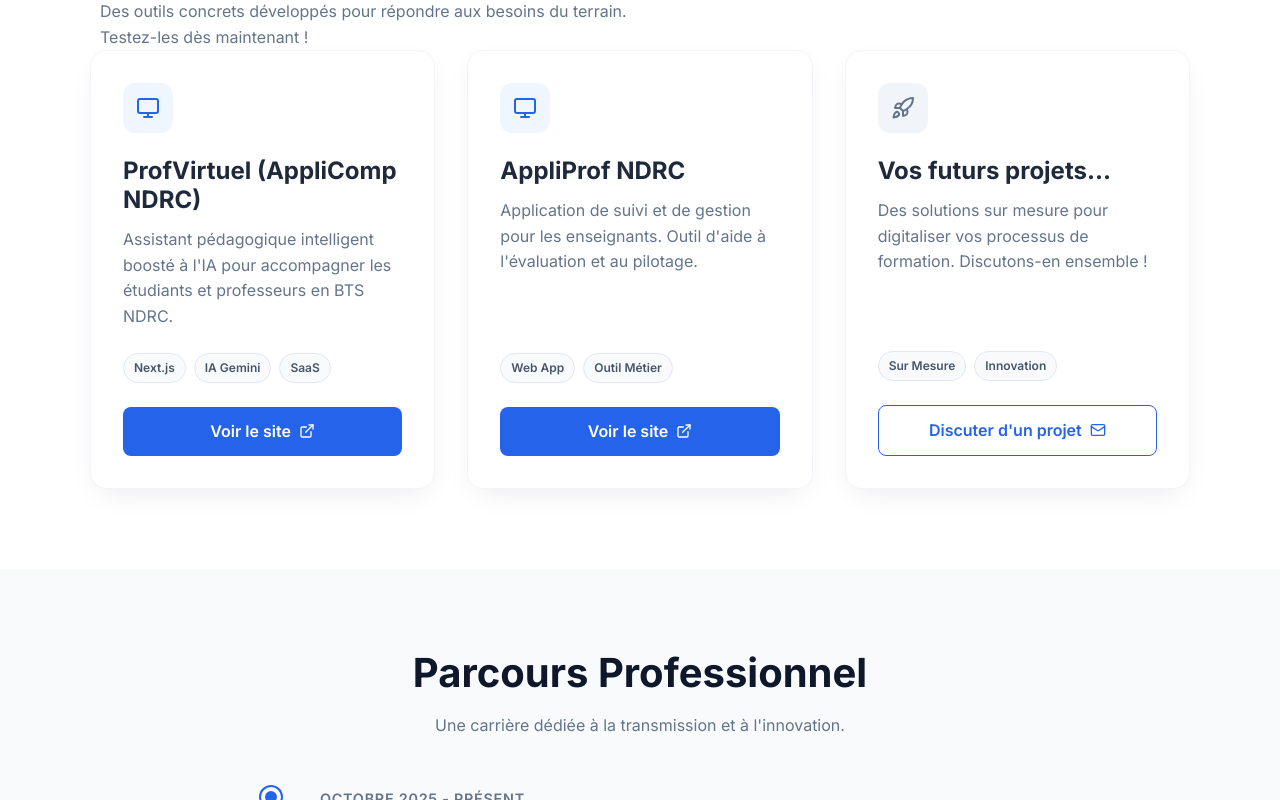
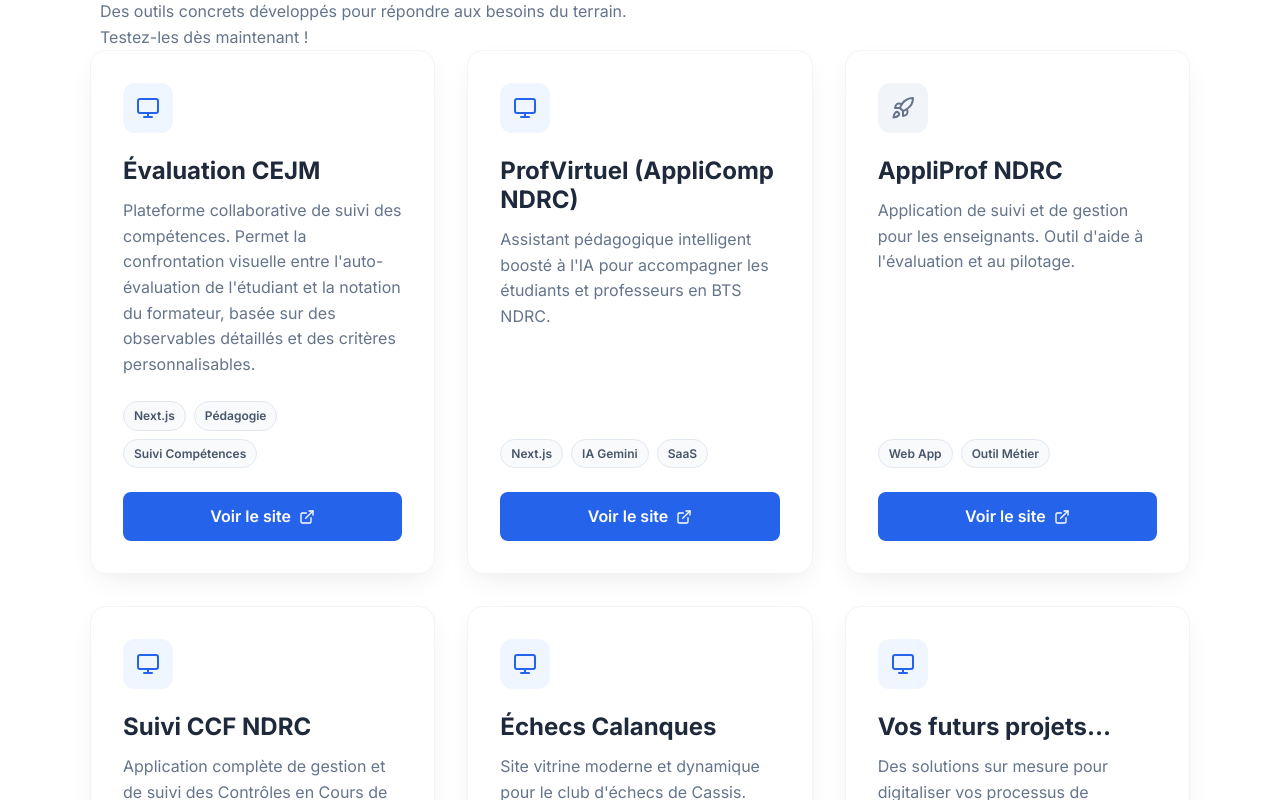
Before and after one commit to jgiraudeau/portfolio-jacques, a Next.js app: page / in a window 1280 px wide. Shown: the part 2000-2800 px from the top of the page. Built offline with nearby package versions, Linux system fonts and the light colour scheme.

Commit message:
feat: add CCF NDRC and Echecs Calanques to projects

```diff
--- a/src/app/data.ts
+++ b/src/app/data.ts
@@ -84,6 +84,12 @@
     ],
     projects: [
         {
+            title: "Évaluation CEJM",
+            description: "Plateforme collaborative de suivi des compétences. Permet la confrontation visuelle entre l'auto-évaluation de l'étudiant et la notation du formateur, basée sur des observables détaillés et des critères personnalisables.",
+            link: "https://eval-cejm-app.vercel.app/",
+            tags: ["Next.js", "Pédagogie", "Suivi Compétences"]
+        },
+        {
             title: "ProfVirtuel (AppliComp NDRC)",
             description: "Assistant pédagogique intelligent boosté à l'IA pour accompagner les étudiants et professeurs en BTS NDRC.",
             link: "https://applicompndrc.vercel.app/",
@@ -96,6 +102,18 @@
             tags: ["Web App", "Outil Métier"]
         },
         {
+            title: "Suivi CCF NDRC",
+            description: "Application complète de gestion et de suivi des Contrôles en Cours de Formation (CCF) pour le BTS NDRC. Permet la digitalisation des fiches E4 et E6, le dépôt de documents par les étudiants et l'évaluation par les professeurs.",
+            link: "https://ccfbts.vercel.app/", // Remplacez par l'URL réelle si différente
+            tags: ["Fullstack", "Next.js", "Digitalisation examen"]
+        },
+        {
+            title: "Échecs Calanques",
+            description: "Site vitrine moderne et dynamique pour le club d'échecs de Cassis. Présentation des activités, agenda des tournois et inscription en ligne, avec une identité visuelle forte.",
+            link: "https://echecs-calanques.fr/",
+            tags: ["Site Vitrine", "Design UI/UX", "Next.js"]
+        },
+        {
             title: "Vos futurs projets...",
             description: "Des solutions sur mesure pour digitaliser vos processus de formation. Discutons-en ensemble !",
             link: "#contact",
```
Also changed, not shown: 1 other file (tests, documents, lock files or other folders).
